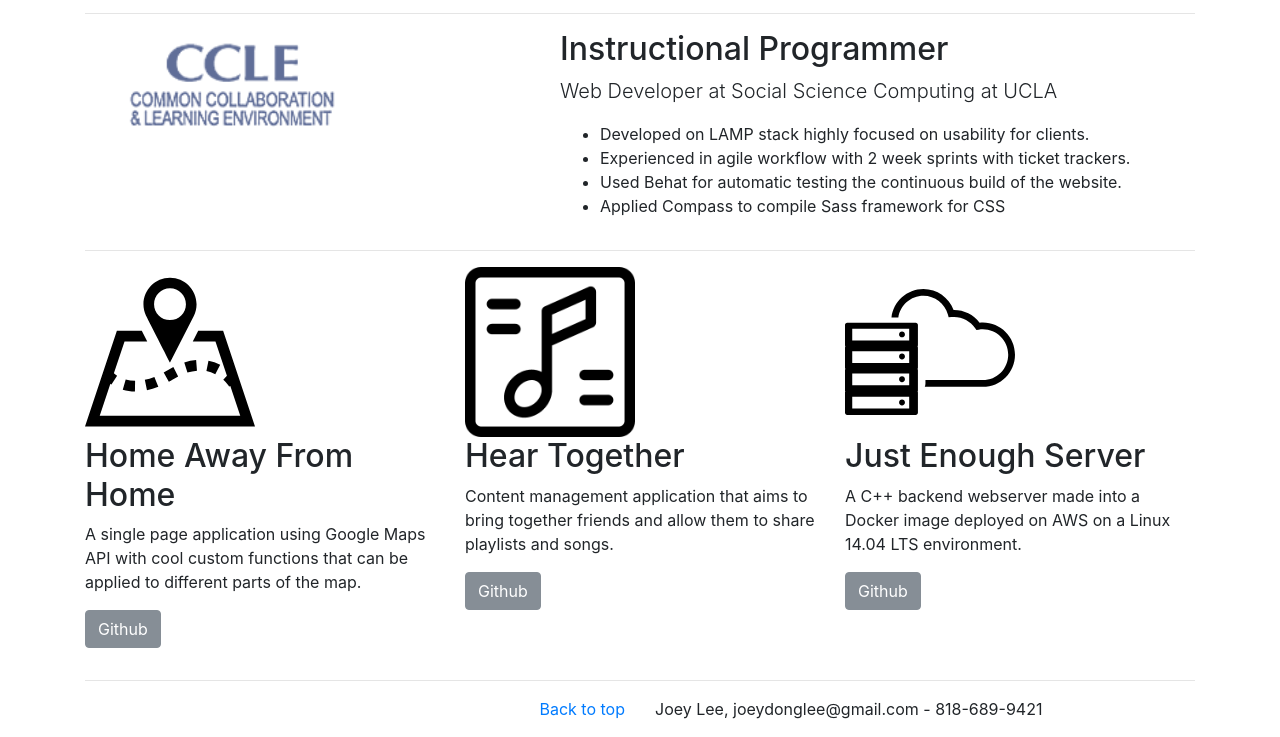
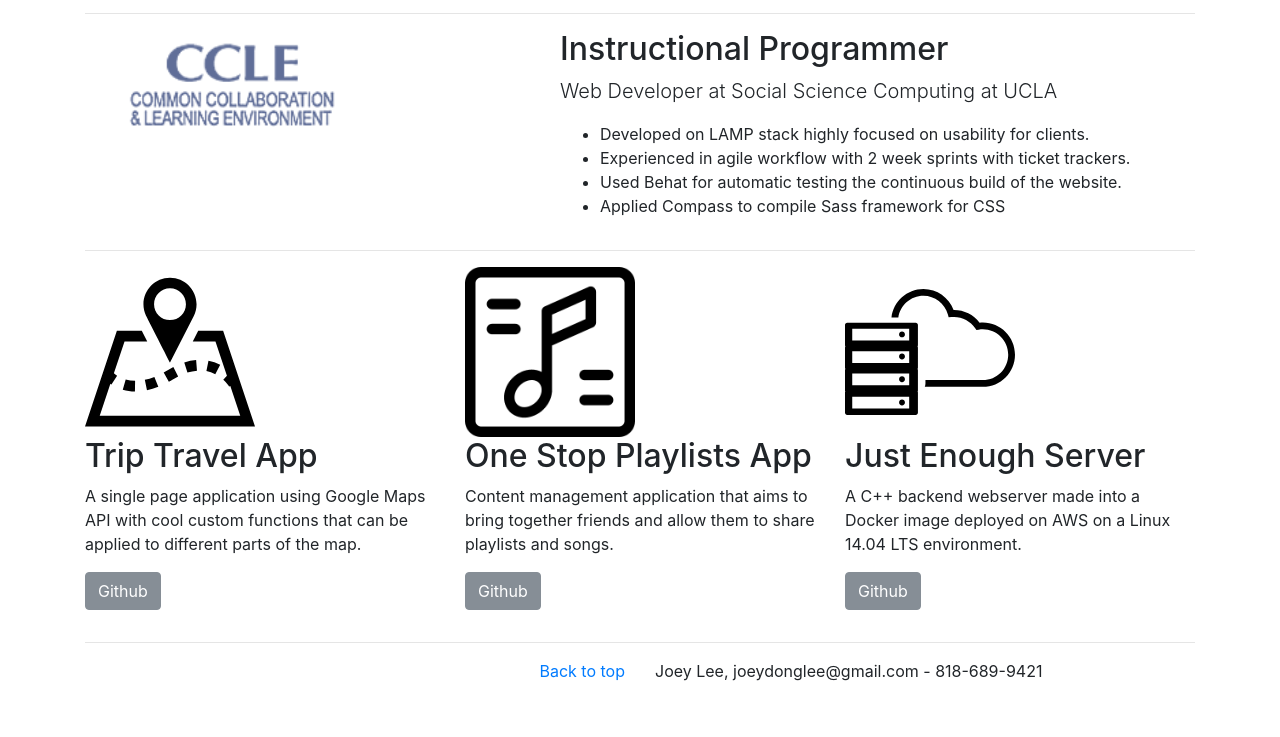
Before and after one commit to joeydlee95/Personal-web, a plain HTML site: page index.html in a window 1280 px wide. Shown: the part 1003-1740 px from the top of the page. After the commit the page ends 1702 px from the top, so only its background shows below. Drawn offline with nearby package versions, Linux system fonts and the light colour scheme.

Commit message:
changed project names and urls

```diff
--- a/index.html
+++ b/index.html
@@ -40,7 +40,7 @@
         <div class="row">
           <div class="col-md-7">
             <h2>About Me</h2>
-            <p class="lead"> Energetic, team player software engineer with a can-do attitude and a strong user focus. Has developed several applications, including a content management system, and a functional single page Google Maps application.</p>
+            <p class="lead"> Energetic, team player software engineer with a can-do attitude and a strong user focus. Has developed several applications, including a content management system, a functional single page Google Maps application and backend webservers deployed on AWS.</p>
           </div>
           <div class="col-md-5">
             <img class="rounded-circle img-fluid" src="img/smallSelf.jpg" alt="Generic placeholder image" width="300" height="300">
@@ -108,15 +108,15 @@
         <div class="row">
           <div class="col-lg-4">
             <img class="img-fluid" src="img/map.svg" alt="Generic placeholder image" width="170" height="170">
-            <h2>Home Away From Home</h2>
+            <h2>Trip Travel App</h2>
             <p>A single page application using Google Maps API with cool custom functions that can be applied to different parts of the map.</p>
-            <p><a class="btn btn-secondary" href="https://github.com/joeydlee95/Home-Away-From-Home" role="button">Github</a></p>
+            <p><a class="btn btn-secondary" href="https://github.com/joeydlee95/trip-travel" role="button">Github</a></p>
           </div>
           <div class="col-lg-4">
             <img class="img-fluid" src="img/img1.png" alt="Generic placeholder image" width="170" height="170">
-            <h2>Hear Together</h2>
+            <h2>One Stop Playlists App</h2>
             <p>Content management application that aims to bring together friends and allow them to share playlists and songs.</p>
-            <p><a class="btn btn-secondary" href="https://github.com/joeydlee95/Hear-Me-Out" role="button">Github</a></p>
+            <p><a class="btn btn-secondary" href="https://github.com/joeydlee95/One-Stop-Playlists" role="button">Github</a></p>
           </div>
           <div class="col-lg-4">
             <img class="img-fluid" src="img/server.svg" alt="Generic placeholder image" width="170" height="170">
```
